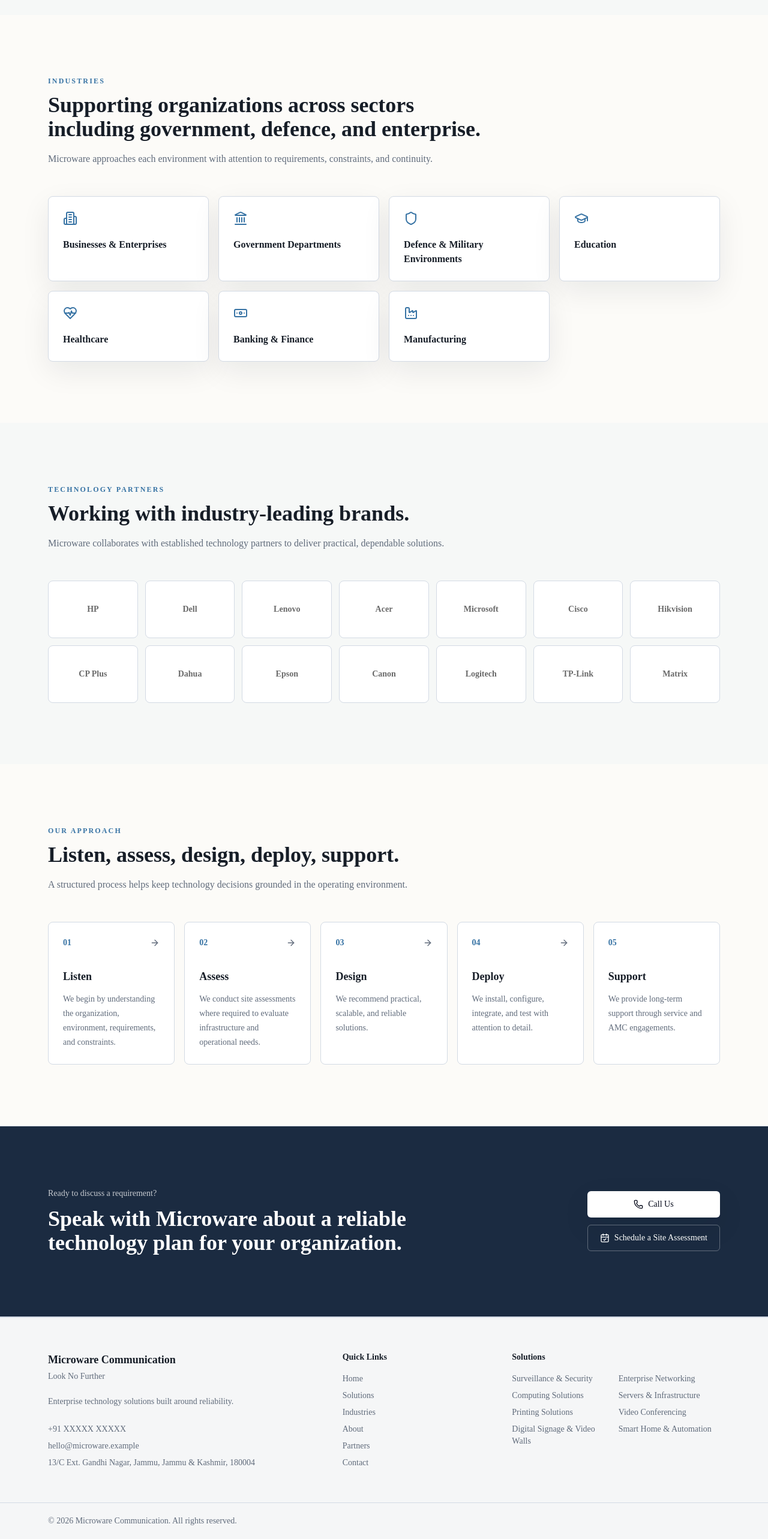
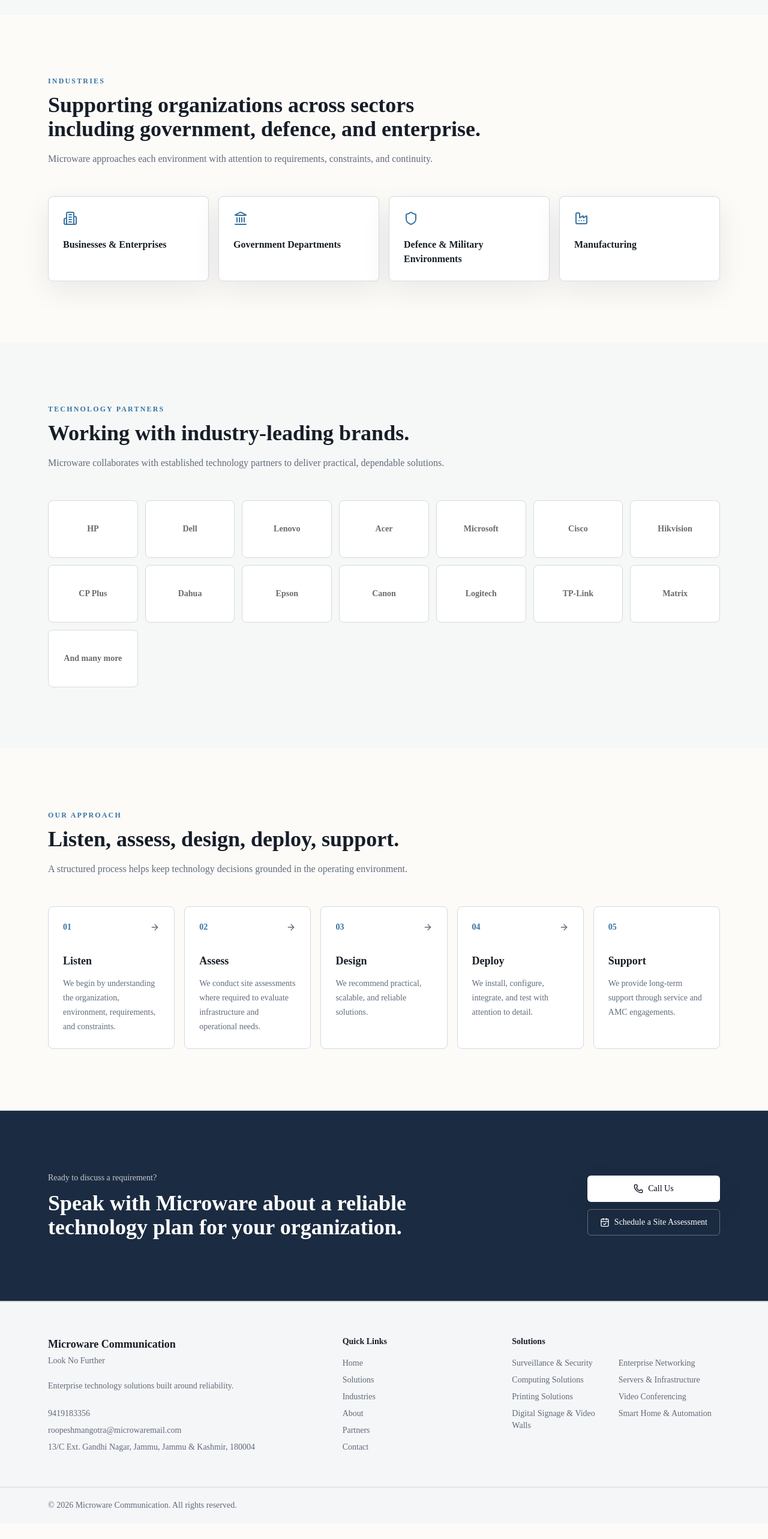
Before and after one commit to himank1m/microcom, a Next.js app: page / in a window 1280 px wide. Shown: the part 2538-5104 px from the top of the page at 60% size. After the commit the page ends 5078 px from the top, so only its background shows below. Built offline with nearby package versions, Linux system fonts and the light colour scheme; no server answers.

Commit message:
Update contact details and site content

```diff
--- a/src/app/contact/ContactForm.tsx
+++ b/src/app/contact/ContactForm.tsx
@@ -3,7 +3,7 @@
 import { useRouter } from "next/navigation";
 import { Button } from "@/components/ui/Button";
 
-const organizationTypes = ["Business / Enterprise", "Government Department", "Defence / Military", "Education", "Healthcare", "Banking & Finance", "Manufacturing", "Other"];
+const organizationTypes = ["Business / Enterprise", "Government Department", "Defence / Military", "Manufacturing", "Other"];
 const requirementTypes = ["Surveillance & Security", "Enterprise Networking", "Servers & Infrastructure", "Custom Software", "Managed IT Services", "AMC Support", "Multiple Requirements"];
 
 export function ContactForm() {
--- a/src/data/industries.ts
+++ b/src/data/industries.ts
@@ -1,11 +1,8 @@
-import { Building2, Landmark, Shield, GraduationCap, HeartPulse, Banknote, Factory } from "lucide-react";
+import { Building2, Landmark, Shield, Factory } from "lucide-react";
 
 export const industries = [
   { title: "Businesses & Enterprises", icon: Building2 },
   { title: "Government Departments", icon: Landmark },
   { title: "Defence & Military Environments", icon: Shield },
-  { title: "Education", icon: GraduationCap },
-  { title: "Healthcare", icon: HeartPulse },
-  { title: "Banking & Finance", icon: Banknote },
   { title: "Manufacturing", icon: Factory }
 ];
--- a/src/data/partners.ts
+++ b/src/data/partners.ts
@@ -12,5 +12,6 @@ export const partners = [
   "Canon",
   "Logitech",
   "TP-Link",
-  "Matrix"
+  "Matrix",
+  "And many more"
 ];
--- a/src/lib/utils.ts
+++ b/src/lib/utils.ts
@@ -8,7 +8,7 @@ export function cn(...inputs: ClassValue[]) {
 export const site = {
   name: "Microware Communication",
   tagline: "Look No Further",
-  phone: "+91 XXXXX XXXXX",
-  email: "hello@microware.example",
+  phone: "9419183356",
+  email: "roopeshmangotra@microwaremail.com",
   address: "13/C Ext. Gandhi Nagar, Jammu, Jammu & Kashmir, 180004"
 };
```
